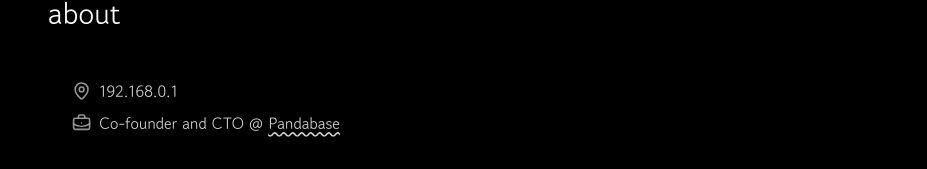
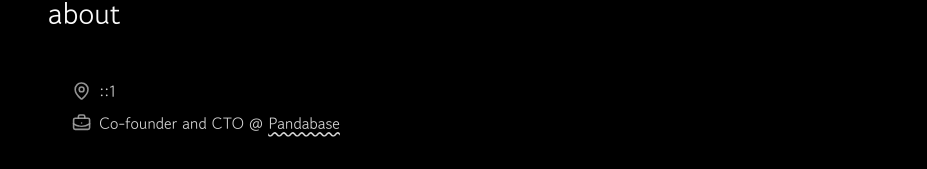
Before and after one commit to aelpxy/aelpxy.dev, a Next.js app: page / in a window 1280 px wide. Shown: the part 199-368 px from the top of the page, without its empty margins (176-1103 px from the left). Built offline with nearby package versions, Linux system fonts and the light colour scheme.

Commit message:
fix: address because it was bothering people

```diff
--- a/src/app/page.tsx
+++ b/src/app/page.tsx
@@ -65,7 +65,7 @@ export default function Home() {
     <main>
       <Content title='about'>
         <section className='px-0 sm:px-6 py-6 sm:py-12 text-md'>
-          <IconItem Icon={MapPinIcon}>192.168.0.1</IconItem>
+          <IconItem Icon={MapPinIcon}>::1</IconItem>
           <IconItem Icon={BriefcaseBusinessIcon}>
             Co-founder and CTO @{' '}
             <Link
```
